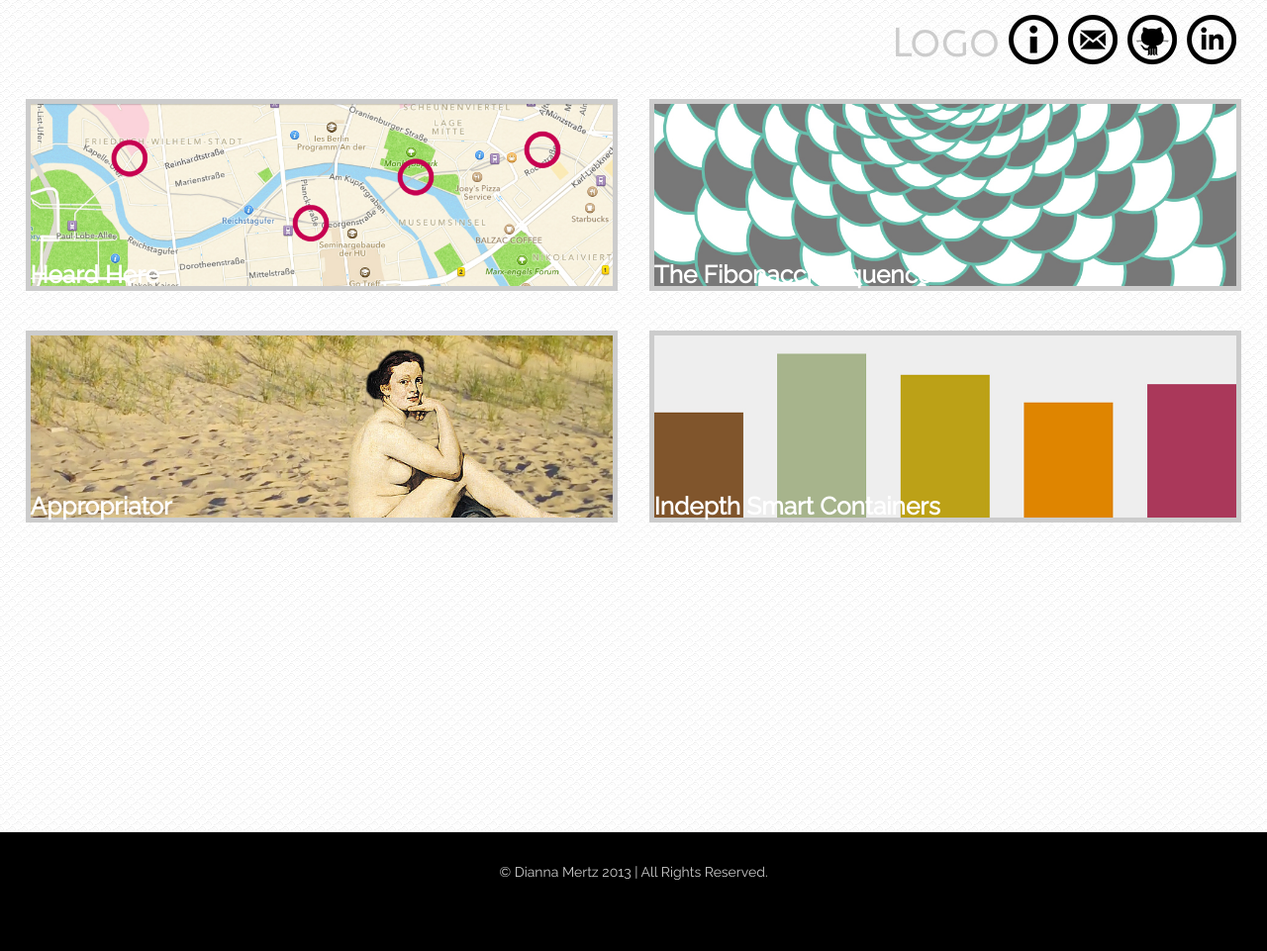
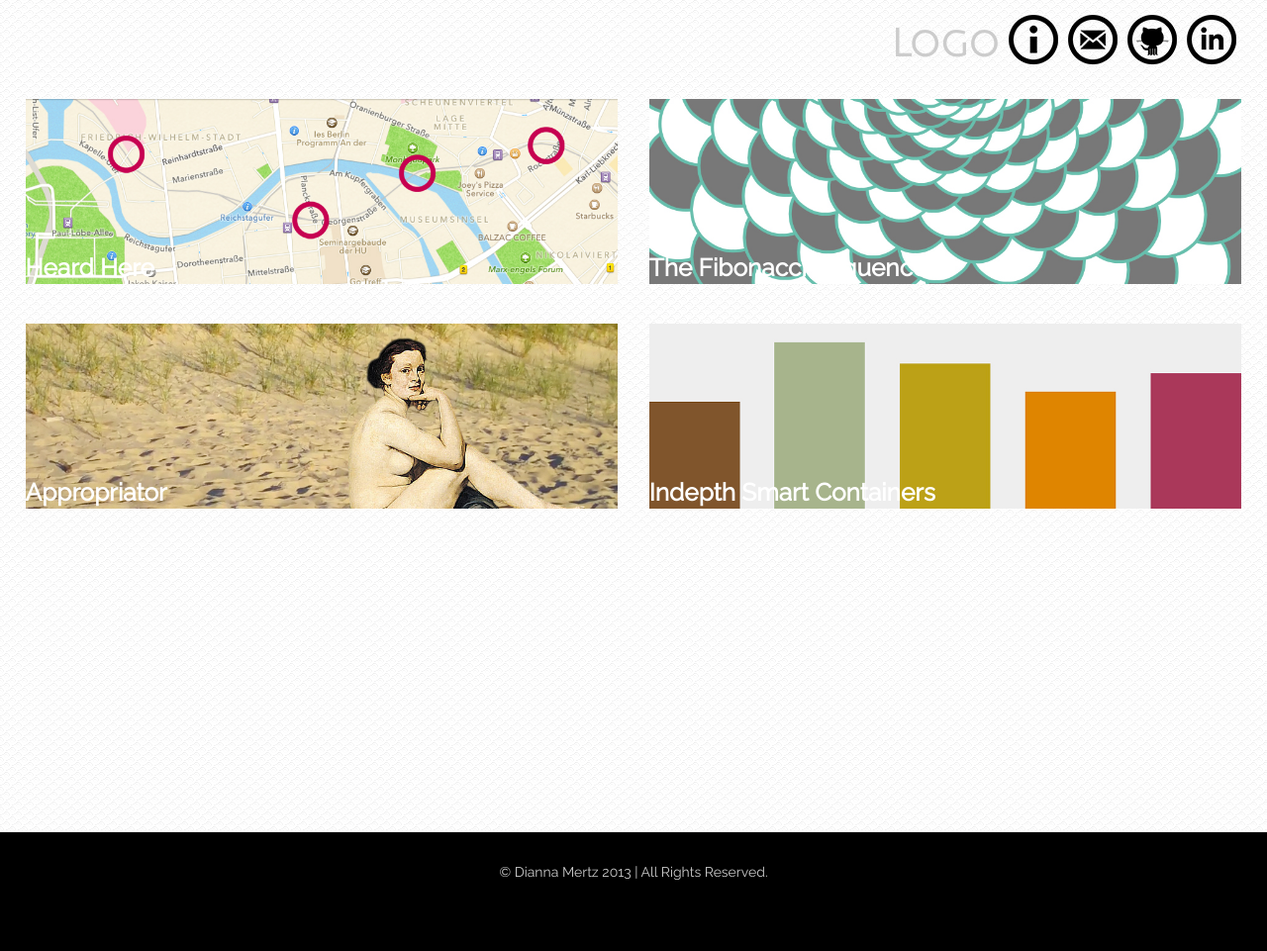
Before and after one commit to diannamertz/doubledi.github.com, a Jekyll site: the page built from index.html, in a window 1280 px wide. Shown: the whole page at 99% size. Built offline with Jekyll 4.4.1, drawn with Linux system fonts in a browser that asks for light colours.

Commit message:
delete borders

```diff
--- a/css/style.css
+++ b/css/style.css
@@ -34,8 +34,8 @@ ul.entries li {
   position: relative;
   margin: 20px auto 20px 20px;
   opacity: 1.0;
-  padding: 5px;
-  background: #cccccc;
+  /*padding: 5px;
+  background: #cccccc; */
 
 }
 
```
